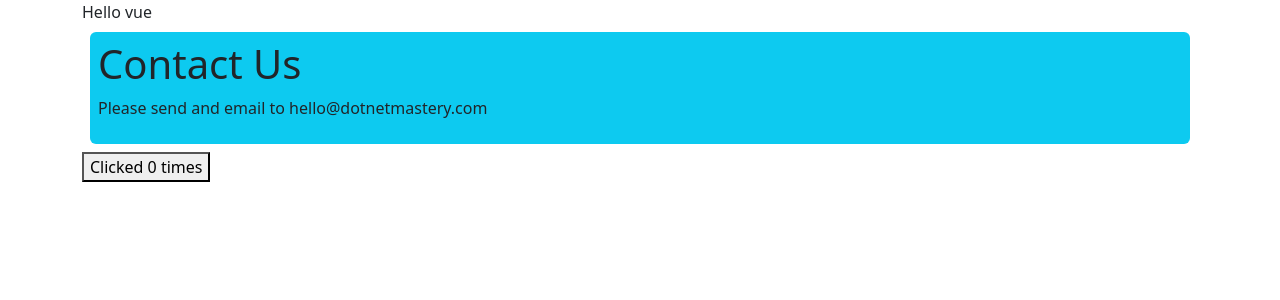
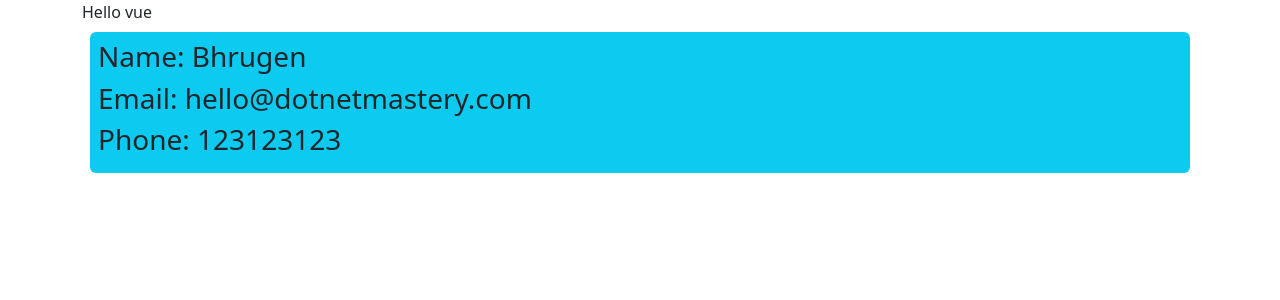
Before and after one commit to JLXP/vue-components-2, a Vue app: page / in a window 1280 px wide. Shown: the top 300 px of the page. Built offline with nearby package versions, Linux system fonts and the light colour scheme.

Commit message:
Propieades vinculadas en Vue

```diff
--- a/src/App.vue
+++ b/src/App.vue
@@ -1,14 +1,14 @@
 <template>
   <div class="container">
     <div>{{ message }}</div>
-    <ContactUs></ContactUs>
+    <Contact name="Bhrugen" phone="123123123"></Contact>
     <!--local component-->
-    <ButtonContainer></ButtonContainer>
+    <!-- <ButtonContainer></ButtonContainer> -->
   </div>
 </template>
 
 <script setup>
-import ContactUs from "./components/ContactUs.vue";
+import Contact from "./components/Contact.vue";
 import ButtonContainer from "./components/ButtonContainer.vue";
 const message = "Hello vue";
 </script>
--- a/src/components/ContactUs.vue
+++ b/src/components/Contact.vue
@@ -1,11 +1,12 @@
 <template>
   <div class="bg-info rounded p-2 m-2">
-    <h1>Contact Us</h1>
-    <p>Please send and email to {{ email }}</p>
+    <h3>Name: {{ name }}</h3>
+    <h3>Email: {{ email }}</h3>
+    <h3>Phone: {{ phone }}</h3>
   </div>
 </template>
 <script setup>
 import { ref } from "vue";
 const email = ref("hello@dotnetmastery.com");
-
+const props = defineProps(["name", "phone"])
 </script>
```
